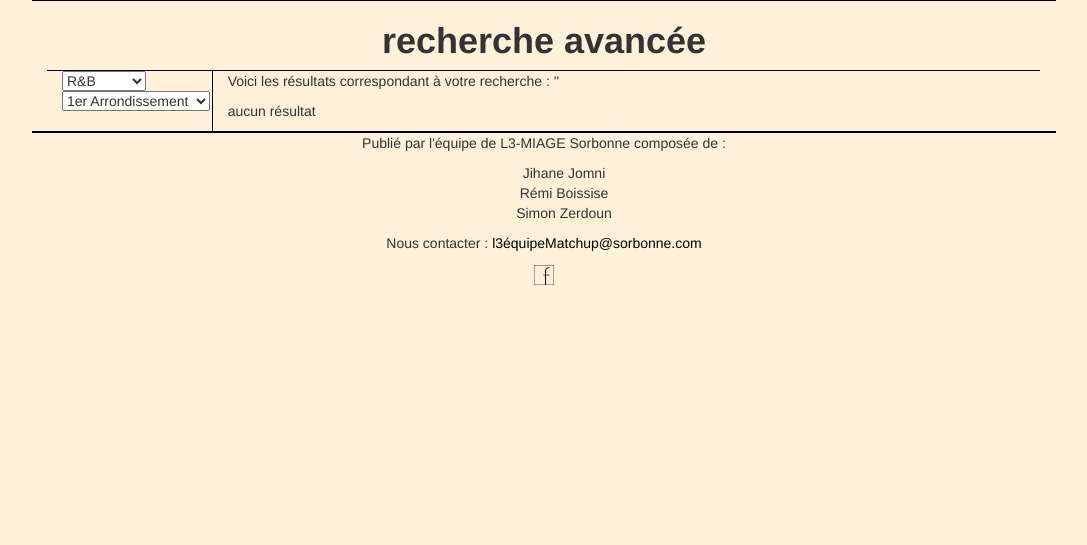
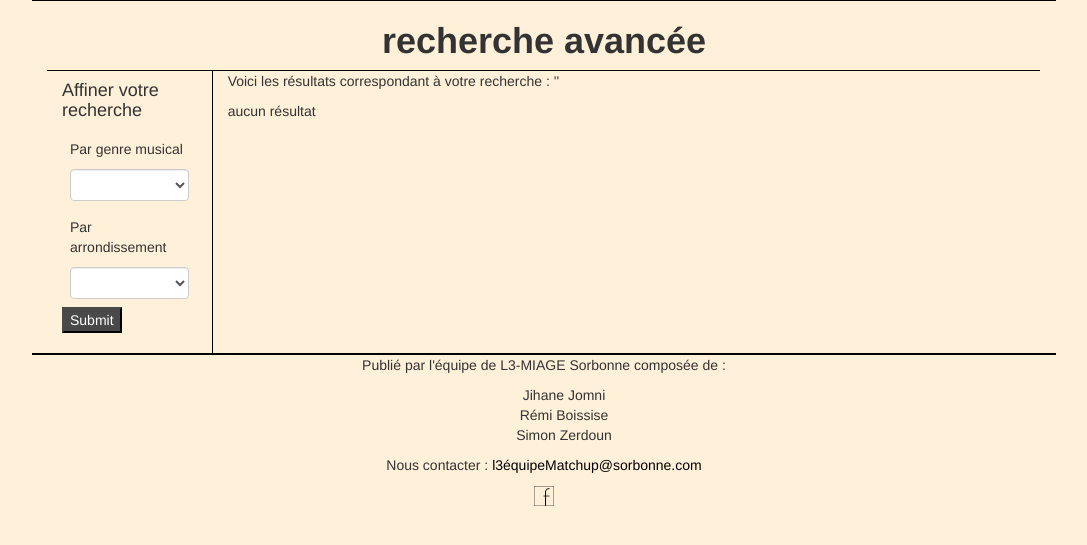
Before and after one commit to calypso4444/match-up-miage, a PHP site: page /match-up-miage/f_recherche_avancee.php in a window 1280 px wide. Shown: the part 214-759 px from the top of the page, without its empty margins (96-1183 px from the left). Run offline with PHP 8.4, Linux system fonts and the light colour scheme; some libraries are stand-ins or nearby versions.

Commit message:
filtre recherche avancée ok

```diff
--- a/f_recherche_avancee.php
+++ b/f_recherche_avancee.php
@@ -15,6 +15,19 @@ if (isset($mot)and $mot !== '') {
     $mot = htmlspecialchars($mot);
     $resultat = $model['GestionnaireRecherche']->rechercheParMotClef($mot);
 }
+
+$filtreGenre=  filter_input(INPUT_POST, 'genreMusical');
+$filtreArrondissement=  filter_input(INPUT_POST, 'arrondissement');
+
+if(!empty($filtreArrondissement)){
+    $filtreArrondissement=substr($filtreArrondissement,0,2);
+    $resultat=$model['GestionnaireRecherche']->rechercheParMotClefArrondissement($mot,$filtreArrondissement);
+}
+
+if(!empty($filtreGenre)){
+    $resultat=$model['GestionnaireRecherche']->rechercheParMotClefGenre($mot,$filtreGenre);
+}
+
 /* fin de séquence */
 
 /* affichage de la vue */
--- a/modele/GestionnaireRecherche.php
+++ b/modele/GestionnaireRecherche.php
@@ -47,6 +47,82 @@ class GestionnaireRecherche extends Gestionnaire {
         }
     }
 
+    public function rechercheParMotClefArrondissement($motClef, $arrondissement) {
+        $resultat = array();
+        $resultat['artiste'] = null;
+        $resultat['salle'] = $this->rechercheSalleArrondissement($motClef, $arrondissement);
+        return $resultat;
+    }
+
+    public function rechercheSalleArrondissement($motClef, $arrondissement) {
+        $req = mysqli_query($this->link, " SELECT * FROM " . $GLOBALS['DB_TABLE']['SALLE'] . " "
+                . " WHERE (nomSalle LIKE '%$motClef%' "
+                . " OR descriptionSalle LIKE '%$motClef%' "
+                . " OR genreMusicalSalle LIKE '%$motClef%' "
+                . " OR adresseSalle LIKE '%$motClef%' "
+                . " OR villeSalle LIKE '%$motClef%' "
+                . " OR nomGerant LIKE '%$motClef%' "
+                . " OR prenomGerant LIKE '%$motClef%')"
+                . " AND cpSalle=750$arrondissement "
+                . " ORDER BY nomSalle;");
+        if ($req !== false) {
+            $salle = array();
+            while ($row = mysqli_fetch_assoc($req)) {
+                $salle[] = $row;
+            }
+            return $salle;
+        } else {
+            return null;
+        }
+    }
+
+    public function rechercheParMotClefGenre($motClef, $genre) {
+        $resultat = array();
+        $resultat['artiste'] = $this->rechercheArtisteGenre($motClef, $genre);
+        $resultat['salle'] = $this->rechercheSalleGenre($motClef, $genre);
+        return $resultat;
+    }
+
+    public function rechercheArtisteGenre($motClef, $genre) {
+        $req = mysqli_query($this->link, " SELECT * FROM " . $GLOBALS['DB_TABLE']['ARTISTE'] . " "
+                . " WHERE (nomArtiste LIKE '%$motClef%' "
+                . " OR descriptionArtiste LIKE '%$motClef%' "
+                . " OR genreMusicalArtiste LIKE '%$motClef%')"
+                . " AND genreMusicalArtiste LIKE '%$genre' "
+                . " ORDER BY nomArtiste;");
+        if ($req !== false) {
+            $artiste = array();
+            while ($row = mysqli_fetch_assoc($req)) {
+                $artiste[] = $row;
+            }
+            return $artiste;
+        } else {
+            return null;
+        }
+    }
+
+    public function rechercheSalleGenre($motClef, $genre) {
+        $req = mysqli_query($this->link, " SELECT * FROM " . $GLOBALS['DB_TABLE']['SALLE'] . " "
+                . " WHERE (nomSalle LIKE '%$motClef%' "
+                . " OR descriptionSalle LIKE '%$motClef%' "
+                . " OR genreMusicalSalle LIKE '%$motClef%' "
+                . " OR adresseSalle LIKE '%$motClef%' "
+                . " OR villeSalle LIKE '%$motClef%' "
+                . " OR nomGerant LIKE '%$motClef%' "
+                . " OR prenomGerant LIKE '%$motClef%') "
+                . " AND genreMusicalArtiste LIKE '%$genre' "
+                . " ORDER BY nomSalle;");
+        if ($req !== false) {
+            $salle = array();
+            while ($row = mysqli_fetch_assoc($req)) {
+                $salle[] = $row;
+            }
+            return $salle;
+        } else {
+            return null;
+        }
+    }
+
 }
 
 ?>
--- a/vue/Page/f_recherche_avancee.php
+++ b/vue/Page/f_recherche_avancee.php
@@ -5,9 +5,15 @@
     <h1>recherche avancée</h1>
 
     <div id="optionAvancee" class="col-lg-2" style="border-right : solid black 1px; border-top: solid black 1px; margin-right: -1px">
-        <form id="RechercheAvanceGenre" method="post" name="formRechercheAvanceGenre" enctype="multipart/form-data">
-            <tr>
-            <select name="genreMusical" size="l">
+        <h4>Affiner votre recherche</h4>
+
+        <form action='f_recherche_avancee.php' method="post" name="formRechercheAvanceGenre" >
+            <table class="table">
+                <tbody>
+                    <tr> <td>
+                            <p>Par genre musical</p>
+                            <select class='form-control' name="genreMusical" size="l">
+                                <option></option>
                                 <option> R&B </option>
                                 <option> Punk </option>
                                 <option> Classique</option>
@@ -17,17 +23,20 @@
                                 <option> Reggae</option>
                                 <option> Dance </option>
                             </select>
-        </tr>
-        <tr>
-            <select name="Arrondissements" size="l">
-                        <option> 1er Arrondissement </option>
-                        <option> 2e Arrondissement </option>
-                        <option> 3e Arrondissement</option>
-                        <option> 4e Arrondissement</option>
-                        <option> 5e Arrondissement</option>
-                        <option> 6e Arrondissement</option>
-                        <option> 7e Arrondissement</option>
-                        <option> 8e Arrondissement </option>          <option> 9e Arrondissement </option>
+                        </td></tr>
+                    <tr><td>
+                            <p>Par arrondissement</p>
+                            <select class='form-control' name="arrondissement" size="l">
+                                <option></option>
+                                <option> 01er Arrondissement </option>
+                                <option> 02e Arrondissement </option>
+                                <option> 03e Arrondissement</option>
+                                <option> 04e Arrondissement</option>
+                                <option> 05e Arrondissement</option>
+                                <option> 06e Arrondissement</option>
+                                <option> 07e Arrondissement</option>
+                                <option> 08e Arrondissement </option>
+                                <option> 09e Arrondissement </option>
                                 <option> 10e Arrondissement </option>
                                 <option> 11e Arrondissement </option>
                                 <option> 12e Arrondissement </option>
@@ -40,7 +49,10 @@
                                 <option> 19e Arrondissement </option>
                                 <option> 20e Arrondissement </option>
                             </select>
-        </tr>
+                        </td></tr>
+                </tbody>
+            </table>
+            <input type='submit' class="btn-success"></input>
         </form>
         </br>
     </div>
```
Lines whose indentation alone changed are shown as unchanged.
